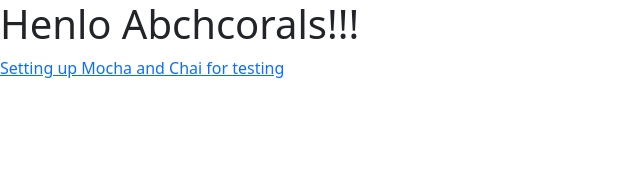
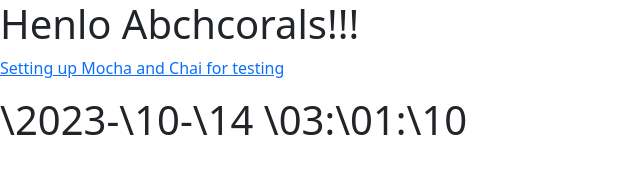
Before and after one commit to TeglonDiogenes/teglondiogenes.github.io, an Eleventy site: page index.md in a window 1280 px wide. Shown: the whole page, without its empty margins (0-640 px from the left). Built offline with nearby package versions, Linux system fonts and the light colour scheme; Eleventy itself is replaced by a stand-in of ours; files that its build step writes are made by us from their sources.

Commit message:
--wip-- [skip ci]

```diff
--- a/index.md
+++ b/index.md
@@ -7,4 +7,4 @@ title: Nildacha
 
 [Setting up Mocha and Chai for testing](/mocha-chai-setup)
 
-#
+# \2023-\10-\14 \03:\01:\10
```
